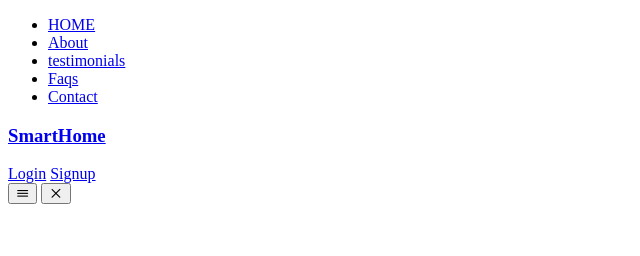
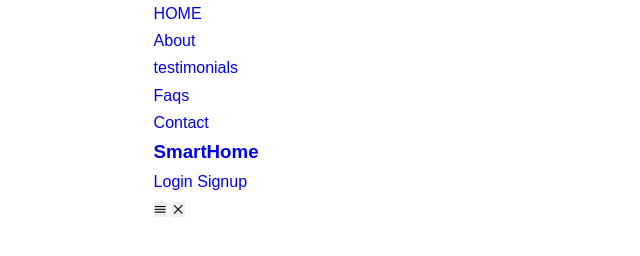
Before and after one commit to AyanokojiThong77/SmartHome, a plain HTML site: page index.html in a window 1280 px wide. Shown: the whole page, without its empty margins (0-640 px from the left). Drawn offline with nearby package versions, Linux system fonts and the light colour scheme.

Commit message:
"Added global CSS styles for margin, padding, box model, and typography; set up HTML and body styles; and defined container styles."

```diff
--- a/style.css
+++ b/style.css
@@ -20,3 +20,29 @@
     --container-width-xxl-max:1536px;
 
 }
+* {
+    margin: 0;
+    padding: 0;
+    outline: 0;
+    border: 0;
+    box-sizing: border-box;
+    text-decoration: none;
+    list-style: none;
+}
+html {
+    scroll-behavior: smooth;
+}
+
+body {
+    /* font poppins */
+    font-family: 'Poppins', sans-serif;
+    background-color: var(--color-white);
+    color: var(--color-dark);
+    font-size: 16px;
+    line-height: 1.7;
+}
+.container {
+    width: var(--container-width-lg);
+    max-width: 1920px;
+    margin: 0 auto;
+}
```
